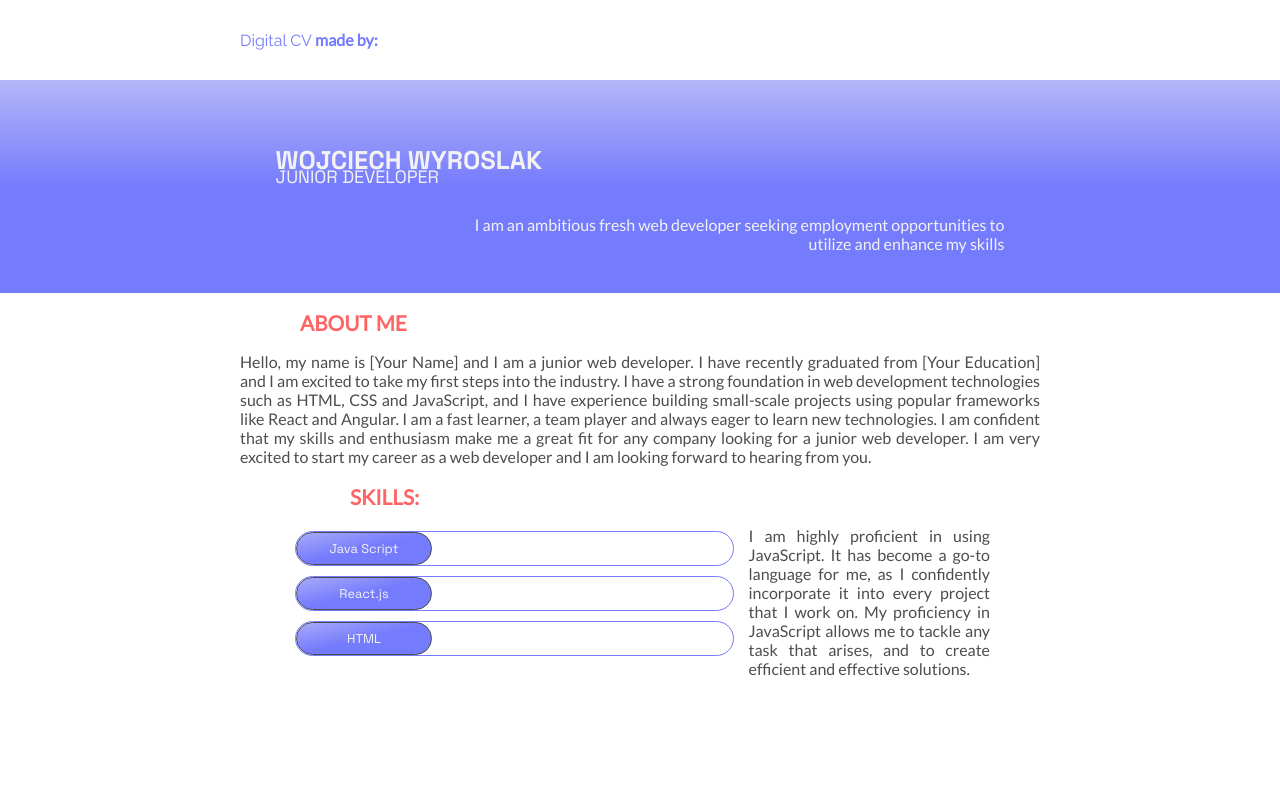
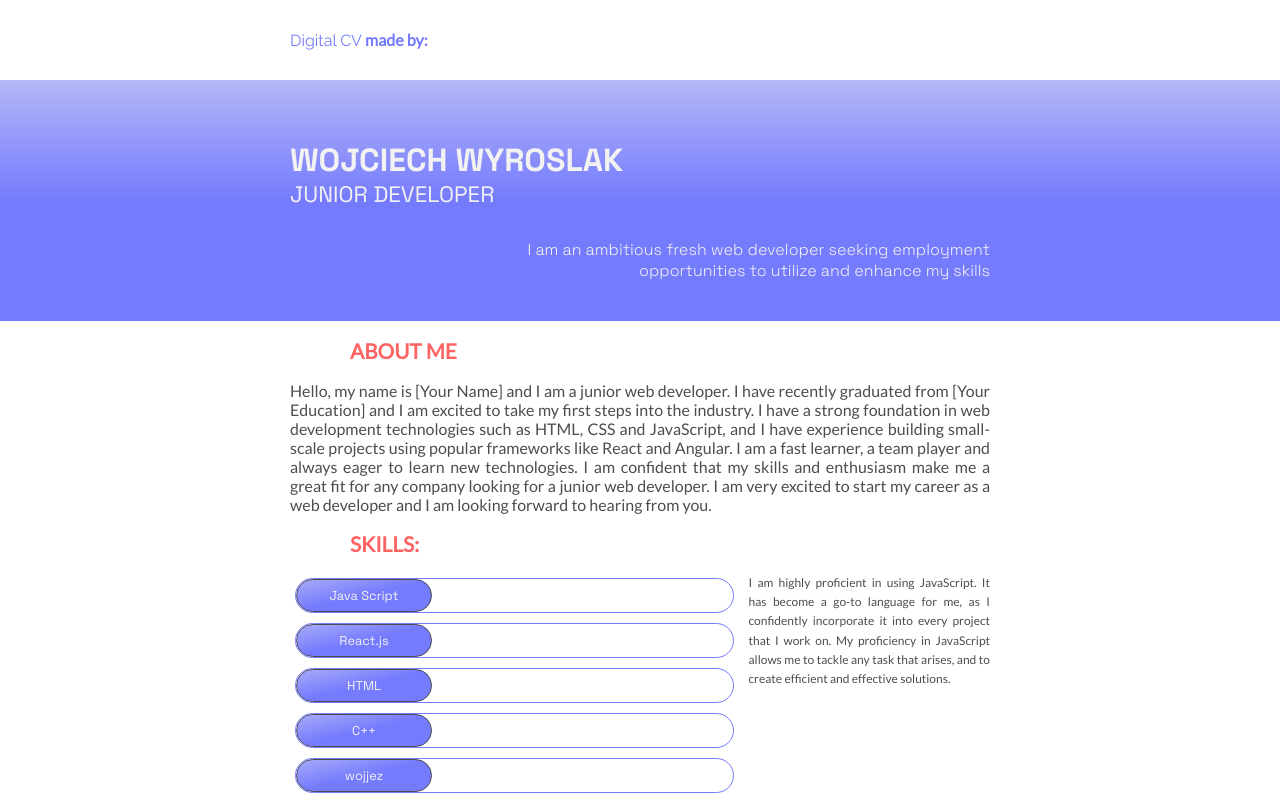
Before and after one commit to Wojciach/wyrwoj.website, a React (Create React App) app: page / in a window 1280 px wide. Shown: the top 800 px of the page. Built offline with nearby package versions, Linux system fonts and the light colour scheme.

Commit message:
skillList improved and light font added to intro

```diff
--- a/src/App.js
+++ b/src/App.js
@@ -6,7 +6,12 @@ import Skill from './Skill';
 import description from './description';
 import Introduction from './Introduction';
 
+function SkillList() { return (
+  Object.keys(description).map((item)=>(< Skill key={item} sName={item} />))
+) }
+
 function App() {
+
 
   const [targ, setTarg ] = useState("JavaScript");
 
@@ -25,7 +30,6 @@ function App() {
   }, [])
 
 
-
   return (
     <>
 
@@ -37,9 +41,7 @@ function App() {
         <div>
           <div id='skillSet'>
 
-            < Skill sName="JavaScript" />
-            < Skill sName="ReactJs" />
-            < Skill sName="HTML" />
+            <SkillList />
 
           </div>
 
--- a/src/Skill.js
+++ b/src/Skill.js
@@ -35,7 +35,7 @@ function Skill(props) {
     document.querySelectorAll('.skill_slider').forEach(element => {
       element.classList.remove("clicked");
     });
-    event.currentTarget.classList.toggle("clicked");
+    event.currentTarget.classList.add("clicked");
   }
 
    return (
--- a/src/app-sass.scss
+++ b/src/app-sass.scss
@@ -9,6 +9,7 @@ body {
     width: 100%;
     margin: 0px;
     color: $grey-3;
+
 }
 
 h2 {
@@ -21,13 +22,12 @@ article {
     display: block;
     position: relative;
     width: 100%;
-    box-sizing: border-box;
+
     h2 {
         color: $red;
     }
     >div {
         display: flex;
-        height: 300px;
         flex-direction: row;
         @media screen and (max-width: 800px) {
             flex-direction: column;
@@ -51,7 +51,9 @@ article {
             position: relative;
             width: 35%;
             text-align: justify;
-            @media  (max-width: 800px) {
+            font-size: 0.75em;
+            line-height: 1.6em;
+            @media screen and (max-width: 800px) {
                 width: 100%;
             }
         }
@@ -106,6 +108,10 @@ article {
     max-width: 800px;
     margin: auto;
     padding: 0 50px;
+    box-sizing: border-box;
+    @media screen and (max-width: 400px) {
+        padding: 0 15px;
+    }
 }
 
 .clicked {
--- a/src/colorsAndFonts.scss
+++ b/src/colorsAndFonts.scss
@@ -4,8 +4,7 @@ font-family: 'Lato', sans-serif;
 font-family: 'Raleway', sans-serif;
 font-family: 'Space Grotesk', sans-serif;
 */
-@import url('https://fonts.googleapis.com/css2?family=Lato:ital,wght@0,400;1,700&family=Raleway:wght@400;700&family=Space+Grotesk:wght@400;700&display=swap');
-
+@import url('https://fonts.googleapis.com/css2?family=Lato:ital,wght@0,400;1,700&family=Raleway:wght@400;700&family=Space+Grotesk:wght@300;400;700&display=swap');
 //colors:
 
 $violet-1: rgb(161, 168, 255);
--- a/src/description.js
+++ b/src/description.js
@@ -18,6 +18,36 @@ var description = {
         desc: "HTML is the foundation of every web project, and I began my journey by mastering it. Now, my focus is on writing semantically accurate code that adheres to the HTML5 standard. This ensures that my projects are structured correctly and can be easily understood by both humans and machines."
     },
 
+    CCC: {
+        name: "C++",
+        prog: "10",
+        desc: "Opowiesc o plusplusie"
+    },
+
+    wa: {
+        name: "wojjez",
+        prog: "50",
+        desc: "olaboga"
+    },
+
+    wb: {
+        name: "wojjez",
+        prog: "50",
+        desc: "olaboga"
+    },
+
+    wc: {
+        name: "wojjez",
+        prog: "50",
+        desc: "olaboga"
+    },
+
+    wd: {
+        name: "wojjez",
+        prog: "50",
+        desc: "olaboga"
+    }
+
 };
 
 export default description;
--- a/src/header.scss
+++ b/src/header.scss
@@ -19,20 +19,22 @@ header {
         background-image: linear-gradient(rgba($grey-1, 0.5), $violet-2 50%);
         color: $grey-1;
         #nameTitle {
-            font-size: 1.6em;
-            margin: 30px 30px 30px 0;
+            font-size: 2em;
+            margin: 20px 30px 30px 0;
             #name {
                 font-family: 'Space Grotesk', sans-serif;
                 font-weight: 700;
-                line-height: 0.8em;
+               // line-height: 0.8em;
             }
             #title {
                 font-family: 'Space Grotesk', sans-serif;
                 font-size: 0.7em;
-                line-height: 0.8em;
+             //   line-height: 0.8em;
             }
         }
         #introduction {
+            font-family: 'Space Grotesk', sans-serif;
+            font-weight: 300;
             margin-left: 25%;
         }
     }
```
